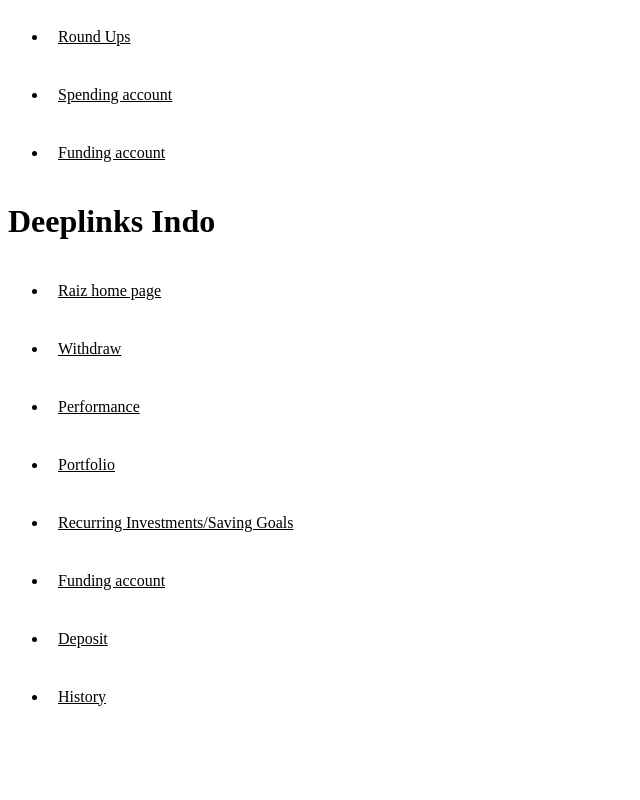
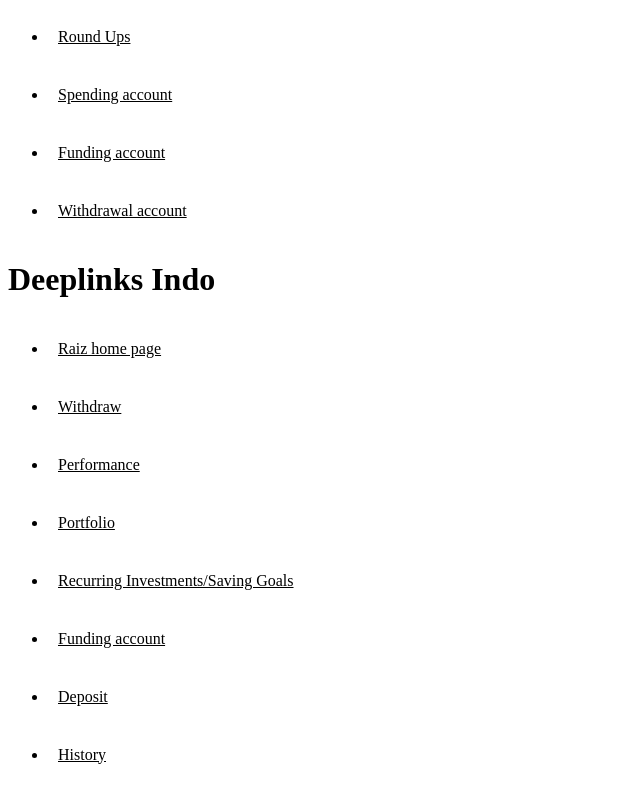
Before and after one commit to osipovaleks-onix/raizdeeplinks, a plain HTML site: page index.html in a window 1280 px wide. Shown: the part 1428-2228 px from the top of the page, without its empty margins (0-640 px from the left). Before the commit the page ends 2170 px from the top, so only its background shows below. Drawn offline with Linux system fonts and the light colour scheme.

Commit message:
Update index.html
added Withdrawal account

```diff
--- a/index.html
+++ b/index.html
@@ -48,6 +48,7 @@
     <li><a href="raiz-my://round_ups">Round Ups</a></li>
     <li><a href="raiz-my://spending_account">Spending account</a></li>
     <li><a href="raiz-my://funding_account">Funding account</a></li>
+    <li><a href="raiz-my://withdrawal_account">Withdrawal account</a></li>
 </ul>
 
 <h1>Deeplinks Indo</h1>
```
